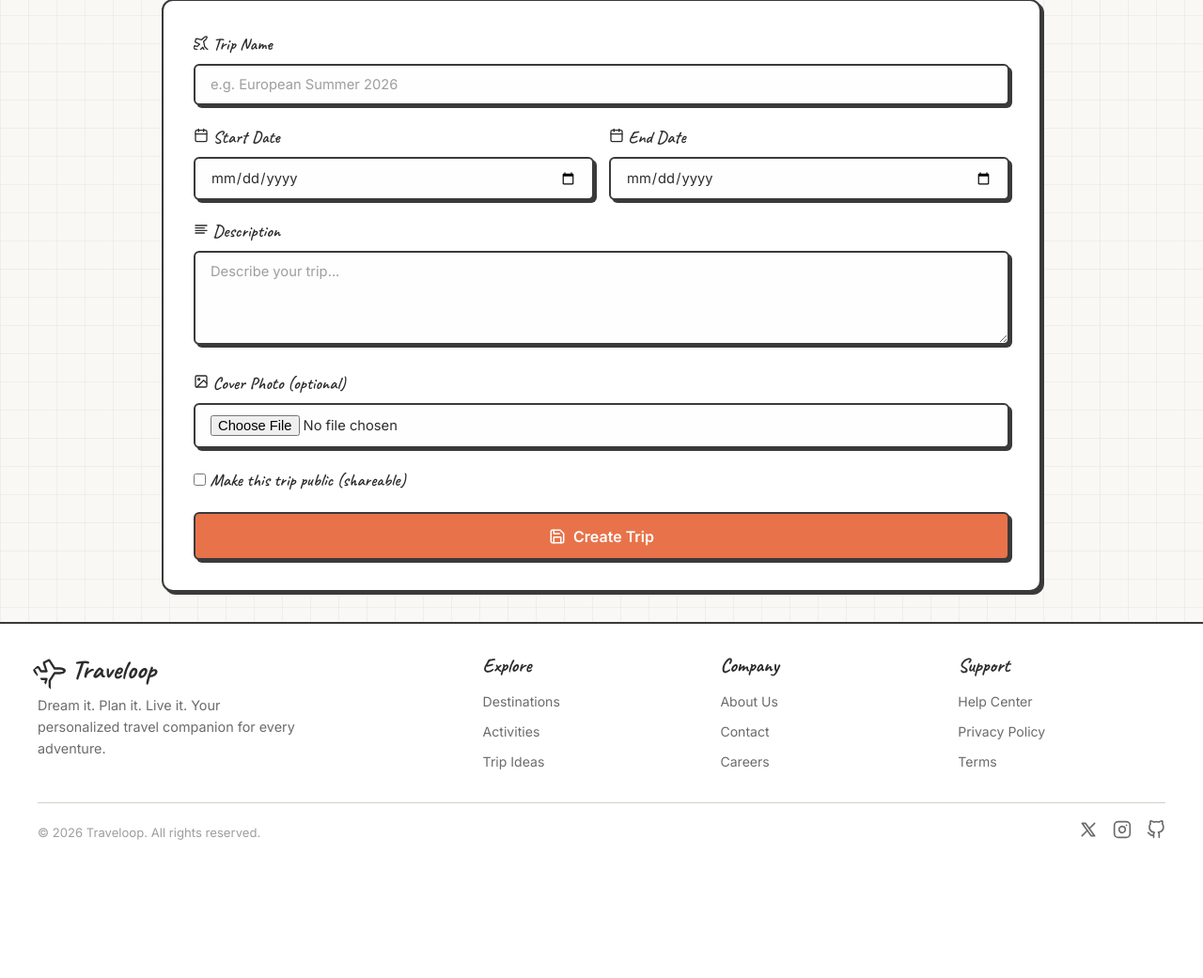
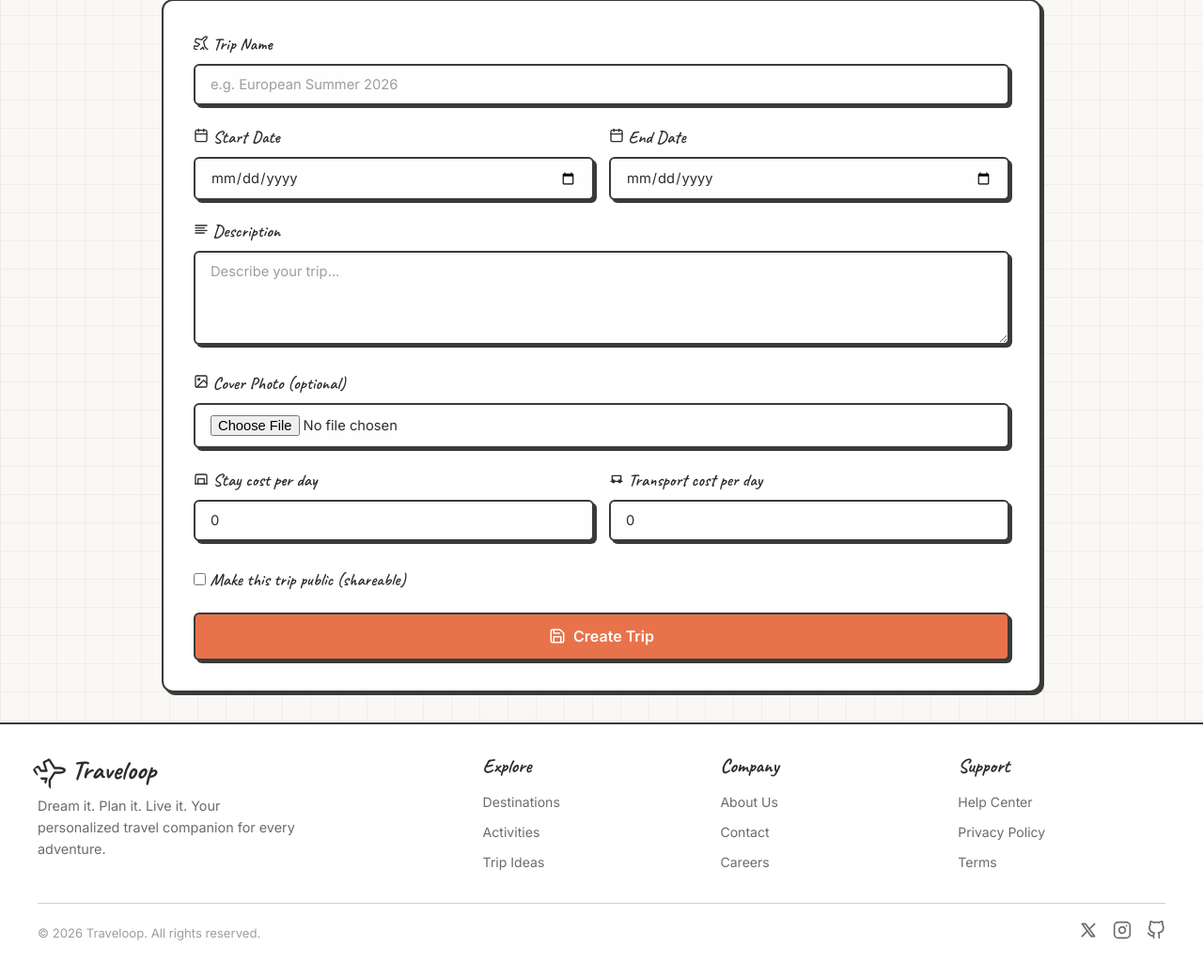
Before and after one commit to kashish2210/odoo-x-parul, a Django app: page /trips/create/ in a window 1280 px wide. Shown: the part 224-1265 px from the top of the page at 94% size. Before the commit the page ends 1118 px from the top, so only its background shows below. Run offline with Django 5.2, Linux system fonts and the light colour scheme; the visitor is signed in with stand-in values (Sample User, id 1); data that the repository does not hold is empty.

Commit message:
Add 'Iternary view & budget screen'

```diff
--- a/templates/trips/trip_create.html
+++ b/templates/trips/trip_create.html
@@ -66,6 +66,25 @@
         {{ form.cover_photo }}
       </div>
 
+      <div class="form-row">
+        <div class="form-group">
+          <label for="{{ form.accommodation_per_day.id_for_label }}">
+            <svg xmlns="http://www.w3.org/2000/svg" width="16" height="16" viewBox="0 0 24 24" fill="none" stroke="currentColor" stroke-width="2" stroke-linecap="round" stroke-linejoin="round"><path d="M3 21V8a2 2 0 0 1 2-2h14a2 2 0 0 1 2 2v13"/><path d="M21 21H3"/><path d="M7 21v-8h10v8"/></svg>
+            Stay cost per day
+          </label>
+          {{ form.accommodation_per_day }}
+          {% for error in form.accommodation_per_day.errors %}<p class="form-error">{{ error }}</p>{% endfor %}
+        </div>
+        <div class="form-group">
+          <label for="{{ form.transport_per_day.id_for_label }}">
+            <svg xmlns="http://www.w3.org/2000/svg" width="16" height="16" viewBox="0 0 24 24" fill="none" stroke="currentColor" stroke-width="2" stroke-linecap="round" stroke-linejoin="round"><path d="M3 17h18"/><path d="M5 17V8h14v9"/><path d="M7 17v2"/><path d="M17 17v2"/><circle cx="7" cy="17" r="2"/><circle cx="17" cy="17" r="2"/></svg>
+            Transport cost per day
+          </label>
+          {{ form.transport_per_day }}
+          {% for error in form.transport_per_day.errors %}<p class="form-error">{{ error }}</p>{% endfor %}
+        </div>
+      </div>
+
       <div class="form-group form-check-group">
         <label class="check-label">
           {{ form.is_public }}
--- a/trips/forms.py
+++ b/trips/forms.py
@@ -7,7 +7,7 @@ class TripForm(forms.ModelForm):
     """Form for creating/editing a trip."""
     class Meta:
         model = Trip
-        fields = ['name', 'description', 'cover_photo', 'start_date', 'end_date', 'is_public']
+        fields = ['name', 'description', 'cover_photo', 'start_date', 'end_date', 'accommodation_per_day', 'transport_per_day', 'is_public']
         widgets = {
             'name': forms.TextInput(attrs={
                 'class': 'form-control',
@@ -28,6 +28,18 @@ class TripForm(forms.ModelForm):
             }),
             'cover_photo': forms.ClearableFileInput(attrs={
                 'class': 'form-control',
+            }),
+            'accommodation_per_day': forms.NumberInput(attrs={
+                'class': 'form-control',
+                'min': '0',
+                'step': '0.01',
+                'placeholder': 'e.g. 120.00',
+            }),
+            'transport_per_day': forms.NumberInput(attrs={
+                'class': 'form-control',
+                'min': '0',
+                'step': '0.01',
+                'placeholder': 'e.g. 35.00',
             }),
             'is_public': forms.CheckboxInput(attrs={
                 'class': 'form-check',
--- a/trips/models.py
+++ b/trips/models.py
@@ -11,6 +11,7 @@ class Trip(models.Model):
     end_date = models.DateField()
     is_public = models.BooleanField(default=False)
     accommodation_per_day = models.DecimalField(max_digits=10, decimal_places=2, default=0)
+    transport_per_day = models.DecimalField(max_digits=10, decimal_places=2, default=0)
 
     class Meta:
         ordering = ['-start_date', '-id']
--- a/trips/views.py
+++ b/trips/views.py
@@ -1,12 +1,15 @@
-from django.shortcuts import render, redirect, get_object_or_404
+from decimal import Decimal
+
+from django.contrib import messages
 from django.contrib.auth.decorators import login_required
-from django.contrib import messages
 from django.http import JsonResponse
+from django.shortcuts import get_object_or_404, redirect, render
 from django.utils import timezone
 
-from .models import Trip, Stop, StopActivity
-from .forms import TripForm, StopForm
-from destinations.models import City, Activity
+from destinations.models import Activity, City
+
+from .forms import StopForm, TripForm
+from .models import Stop, StopActivity, Trip
 
 
 @login_required
@@ -138,9 +141,63 @@ def trip_detail_view(request, trip_id):
     """Screen 6 detail: View a single trip overview."""
     trip = get_object_or_404(Trip, id=trip_id, user=request.user)
     stops = trip.stops.select_related('city').prefetch_related('stop_activities__activity')
+
+    stay_rate = trip.accommodation_per_day or Decimal('0.00')
+    transport_rate = trip.transport_per_day or Decimal('0.00')
+    meal_rate = Decimal('25.00')
+
+    total_stay = Decimal('0.00')
+    total_activities = Decimal('0.00')
+    total_meals = Decimal('0.00')
+    total_transport = Decimal('0.00')
+    total_days = 0
+    per_stop = []
+
+    for stop in stops:
+        nights = max((stop.departure_date - stop.arrival_date).days, 1)
+        total_days += nights
+
+        stay_cost = stay_rate * Decimal(nights)
+        activities_cost = sum((sa.activity.estimated_cost or Decimal('0.00')) for sa in stop.stop_activities.all())
+        meals_cost = meal_rate * Decimal(nights)
+        transport_cost = transport_rate * Decimal(nights)
+
+        total_stay += stay_cost
+        total_activities += Decimal(activities_cost)
+        total_meals += meals_cost
+        total_transport += transport_cost
+
+        per_stop.append({
+            'stop': stop,
+            'nights': nights,
+            'stay_cost': stay_cost,
+            'activities_cost': Decimal(activities_cost),
+            'meals_cost': meals_cost,
+            'transport_cost': transport_cost,
+            'total_cost': stay_cost + Decimal(activities_cost) + meals_cost + transport_cost,
+        })
+
+    trip_total = total_stay + total_activities + total_meals + total_transport
+    avg_per_day = (trip_total / Decimal(total_days)) if total_days > 0 else trip_total
+    over_budget_threshold = avg_per_day * Decimal('1.5') if total_days > 0 else trip_total
+    over_budget_stops = [item for item in per_stop if item['total_cost'] > over_budget_threshold]
+
     return render(request, 'trips/trip_detail.html', {
         'trip': trip,
         'stops': stops,
+        'budget_summary': {
+            'stay_rate': stay_rate,
+            'transport_rate': transport_rate,
+            'meal_rate': meal_rate,
+            'total_stay': total_stay,
+            'total_activities': total_activities,
+            'total_meals': total_meals,
+            'total_transport': total_transport,
+            'trip_total': trip_total,
+            'avg_per_day': avg_per_day,
+            'per_stop': per_stop,
+            'over_budget_stops': over_budget_stops,
+        },
     })
 
 
```
Also changed, not shown: templates/trips/trip_detail.html (+73 -0 lines), destinations/migrations/0005_remove_activity_image_remove_city_latitude_and_more.py (added), trips/migrations/0003_trip_transport_per_day.py (added).
